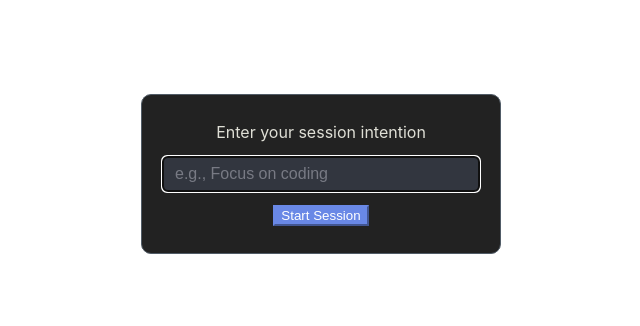
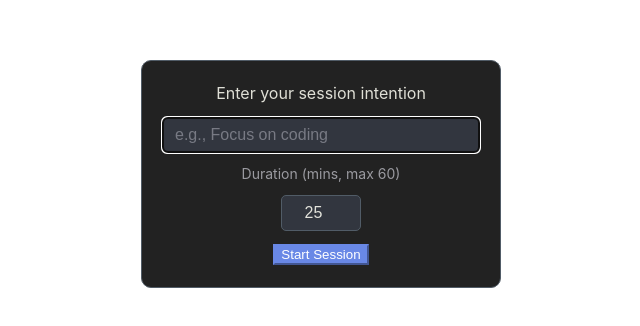
Before and after one commit to yood2/lockedin, a React (Vite) app in the folder lockedin/src/renderer/: page / in a window 1280 px wide. Shown: the part 226-552 px from the top of the page, without its empty margins (319-959 px from the left). Built offline with nearby package versions, Linux system fonts and the light colour scheme.

Commit message:
feat add pomodoro timer

```diff
--- a/lockedin/src/renderer/src/App.tsx
+++ b/lockedin/src/renderer/src/App.tsx
@@ -1,10 +1,11 @@
-import { useState, useRef, useEffect } from 'react'
-import electronLogo from './assets/electron.svg'
+import { useState, useRef, useEffect, useCallback } from 'react'
+// import electronLogo from './assets/electron.svg'
 
 // --- Components for different views ---
 
-const IntentionInput = ({ onStartSession }: { onStartSession: (intention: string) => void }): React.JSX.Element => {
+const IntentionInput = ({ onStartSession }: { onStartSession: (intention: string, duration: number) => void }): React.JSX.Element => {
   const [intention, setIntention] = useState('')
+  const [duration, setDuration] = useState(25)
   const inputRef = useRef<HTMLInputElement>(null)
 
   useEffect(() => {
@@ -13,8 +14,19 @@ const IntentionInput = ({ onStartSession }: { onStartSession: (intention: string
 
   const handleSubmit = (e: React.FormEvent) => {
     e.preventDefault()
-    if (intention.trim()) {
-      onStartSession(intention.trim())
+    if (intention.trim() && duration > 0 && duration <= 60) {
+      onStartSession(intention.trim(), duration)
+    }
+  }
+
+  const handleDurationChange = (e: React.ChangeEvent<HTMLInputElement>) => {
+    const value = parseInt(e.target.value)
+    if (!isNaN(value)) {
+      if (value < 1) setDuration(1)
+      else if (value > 60) setDuration(60)
+      else setDuration(value)
+    } else {
+      setDuration(0)
     }
   }
 
@@ -29,6 +41,21 @@ const IntentionInput = ({ onStartSession }: { onStartSession: (intention: string
         placeholder="e.g., Focus on coding"
         className="intention-input"
       />
+      <div className="duration-input-container">
+        <label htmlFor="duration-input" style={{ fontSize: '14px', color: 'var(--ev-c-text-2)', marginBottom: '5px' }}>
+          Duration (mins, max 60)
+        </label>
+        <input
+          id="duration-input"
+          type="number"
+          min="1"
+          max="60"
+          value={duration}
+          onChange={handleDurationChange}
+          placeholder="25"
+          className="intention-input duration-input"
+        />
+      </div>
       <div className="actions">
         <div className="action">
           <button type="submit" className="start-button">
@@ -40,17 +67,45 @@ const IntentionInput = ({ onStartSession }: { onStartSession: (intention: string
   )
 }
 
-const SessionInProgress = ({ onHide, onExit }: { onHide: () => void, onExit: () => void }): React.JSX.Element => {
+const SessionInProgress = ({ onHide, onExit, onFinish, durationMinutes }: { onHide: () => void, onExit: () => void, onFinish: () => void, durationMinutes: number }): React.JSX.Element => {
   const [intention, setIntention] = useState('Loading intention...')
+  const [timeLeft, setTimeLeft] = useState(durationMinutes * 60) // Time left in seconds
+  const intervalRef = useRef<number>()
+
+  const memoizedOnFinish = useCallback(() => {
+    onFinish()
+  }, [onFinish])
 
   useEffect(() => {
     window.api.getSessionIntention().then(i => setIntention(i || 'No intention set'))
-  }, [])
+
+    intervalRef.current = setInterval(() => {
+      setTimeLeft(t => {
+        if (t <= 1) {
+          clearInterval(intervalRef.current)
+          memoizedOnFinish()
+          return 0
+        }
+        return t - 1
+      })
+    }, 1000) as unknown as number
+
+    return () => clearInterval(intervalRef.current)
+  }, [memoizedOnFinish])
+
+  const formatTime = (totalSeconds: number) => {
+    const minutes = Math.floor(totalSeconds / 60)
+    const seconds = totalSeconds % 60
+    return `${String(minutes).padStart(2, '0')}:${String(seconds).padStart(2, '0')}`
+  }
 
   return (
     <div className="session-progress">
       <div className="text">Session in progress</div>
       <div className="intention-display">Intention: <code>{intention}</code></div>
+      <div className="timer-display" style={{ fontSize: '32px', fontWeight: 'bold', margin: '15px 0', color: '#6988e6' }}>
+        {formatTime(timeLeft)}
+      </div>
       <div className="actions">
         <div className="action">
           <button onClick={onHide} className="hide-button">
@@ -80,24 +135,59 @@ const HiddenOverlay = ({ onShow, onExit }: { onShow: () => void, onExit: () => v
   )
 }
 
+const SessionFinished = ({ onRestart, onExit }: { onRestart: () => void, onExit: () => void }): React.JSX.Element => {
+  return (
+    <div className="session-finished">
+      <div className="text" style={{fontSize: '24px', fontWeight: 'bold', marginBottom: '10px', color: '#69e688'}}>
+        Session Finished!
+      </div>
+      <div className="intention-display" style={{marginBottom: '20px'}}>
+        Your locked-in session has ended. Good work!
+      </div>
+      <div className="actions">
+        <div className="action">
+          <button onClick={onRestart} className="start-button">
+            Start another session
+          </button>
+        </div>
+        <div className="action">
+          <button onClick={onExit} className="exit-button">
+            Exit
+          </button>
+        </div>
+      </div>
+    </div>
+  )
+}
+
 // --- Main App Component ---
 
 enum AppState {
   Input = 'input',
   Session = 'session',
   Hidden = 'hidden',
+  Finished = 'finished',
 }
 
 const sessionViewWidth = 600
 const sessionViewHeight = 400
+const inputViewWidth = 400
+const inputViewHeight = 260
 
 function App(): React.JSX.Element {
   const [appState, setAppState] = useState<AppState>(AppState.Input)
+  const [duration, setDuration] = useState(25)
 
-  const handleStartSession = (intention: string) => {
+  const handleStartSession = (intention: string, durationMinutes: number) => {
     window.api.setSessionIntention(intention)
+    setDuration(durationMinutes)
     window.api.startSession(sessionViewWidth, sessionViewHeight)
     setAppState(AppState.Session)
+  }
+
+  const handleFinish = () => {
+    window.api.showSession(inputViewWidth, inputViewHeight)
+    setAppState(AppState.Finished)
   }
 
   const handleHide = () => {
@@ -110,17 +200,14 @@ function App(): React.JSX.Element {
     setAppState(AppState.Session)
   }
 
+  const handleRestart = () => {
+    window.api.showSession(inputViewWidth, inputViewHeight)
+    setAppState(AppState.Input)
+  }
+
   const handleExit = () => {
     window.api.exitApp()
   }
-
-  // Ensure window is sized correctly on initial state change to session
-  useEffect(() => {
-    if (appState === AppState.Session) {
-      window.api.startSession(sessionViewWidth, sessionViewHeight)
-    }
-  }, [appState])
-
 
   let content
   switch (appState) {
@@ -128,10 +215,13 @@ function App(): React.JSX.Element {
       content = <IntentionInput onStartSession={handleStartSession} />
       break
     case AppState.Session:
-      content = <SessionInProgress onHide={handleHide} onExit={handleExit} />
+      content = <SessionInProgress onHide={handleHide} onExit={handleExit} onFinish={handleFinish} durationMinutes={duration} />
       break
     case AppState.Hidden:
       content = <HiddenOverlay onShow={handleShow} onExit={handleExit} />
+      break
+    case AppState.Finished:
+      content = <SessionFinished onRestart={handleRestart} onExit={handleExit} />
       break
     default:
       content = null
--- a/lockedin/src/renderer/src/assets/main.css
+++ b/lockedin/src/renderer/src/assets/main.css
@@ -49,6 +49,20 @@ body {
   -webkit-app-region: no-drag;
 }
 
+.duration-input-container {
+  display: flex;
+  flex-direction: column;
+  align-items: center;
+  width: 100%;
+  margin-bottom: 10px;
+}
+
+.duration-input {
+  max-width: 80px;
+  text-align: center;
+  margin: 5px 0 0 0; /* Adjust margin for proper spacing */
+}
+
 .intention-input::placeholder {
   color: var(--ev-c-text-3);
 }
@@ -77,6 +91,14 @@ body {
   font-size: 16px;
   color: var(--ev-c-text-2);
   margin-top: 5px;
+}
+
+.session-finished {
+  display: flex;
+  flex-direction: column;
+  align-items: center;
+  text-align: center;
+  width: 100%;
 }
 
 .hide-button {
```
